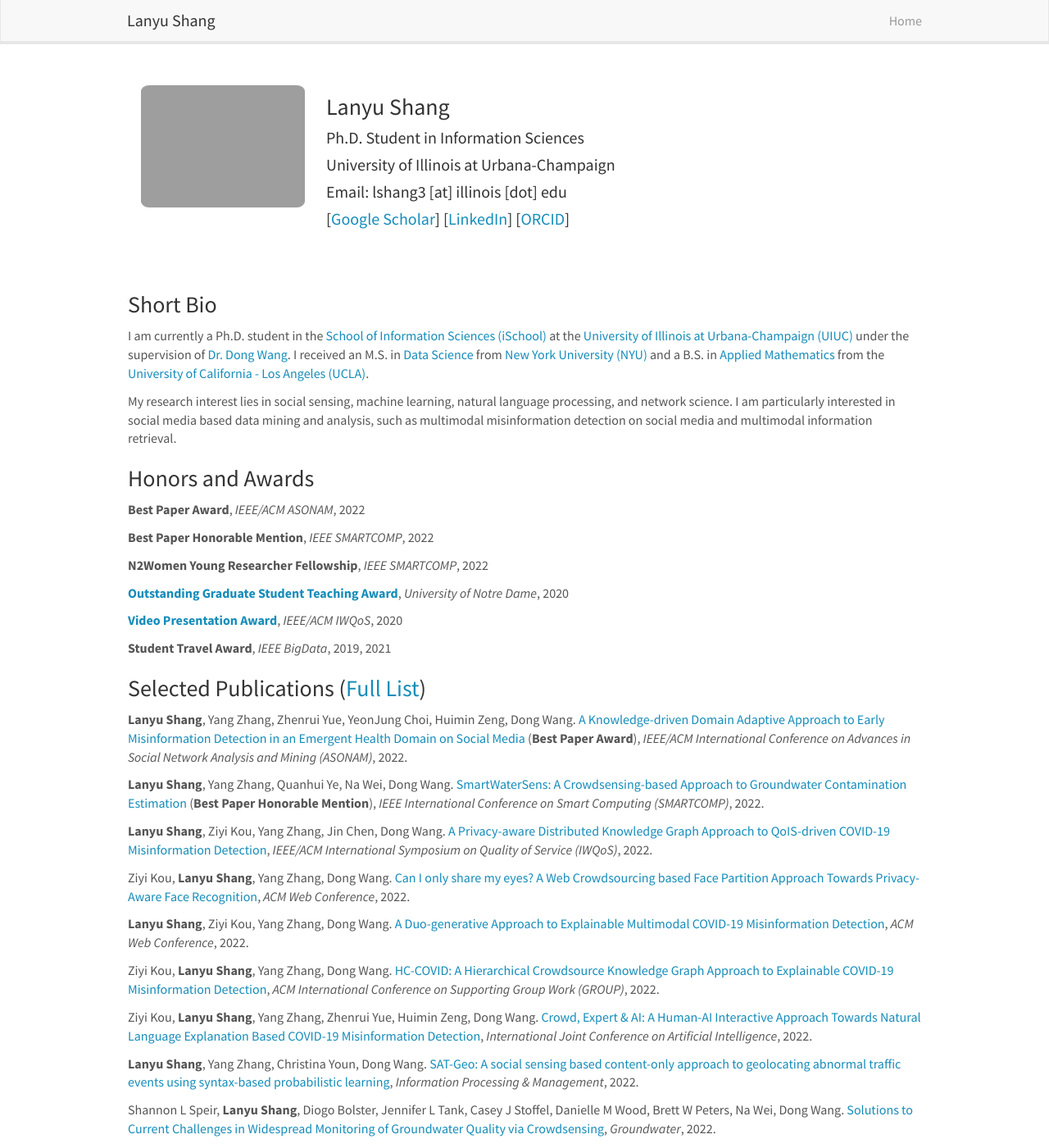
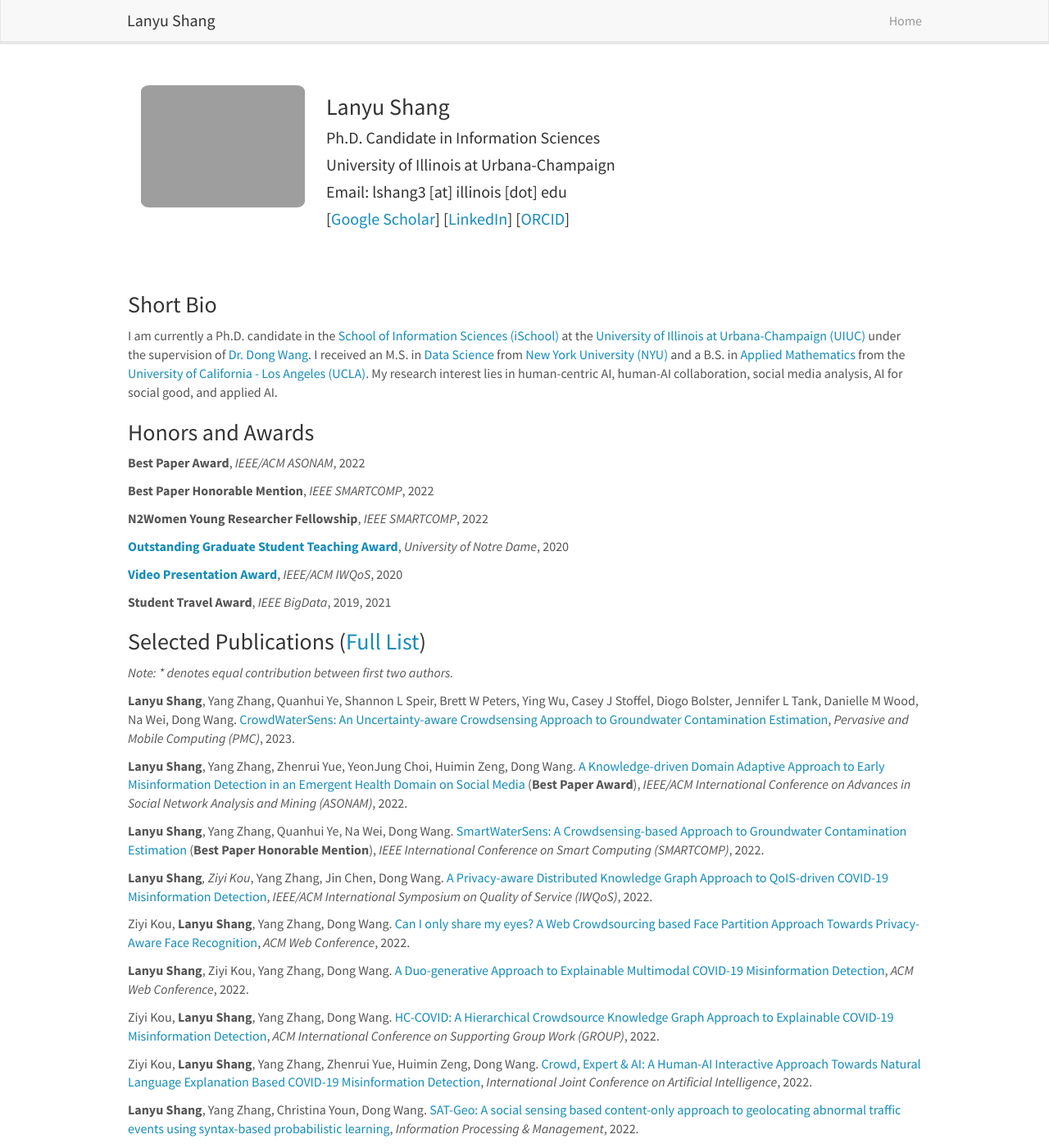
Before and after one commit to ShangLanyu/shanglanyu.github.io, a Jekyll site: the page built from _pages/home.md, in a window 1280 px wide and 1400 px high. Shown: the whole window at 82% size. Built offline with Jekyll 4.4.1, drawn with Linux system fonts in a browser that asks for light colours; nearby versions of some CDN libraries.

Commit message:
Update home.md

```diff
--- a/_pages/home.md
+++ b/_pages/home.md
@@ -15,7 +15,7 @@ permalink: /
 
 
 ### Lanyu Shang
-#### Ph.D. Student in Information Sciences
+#### Ph.D. Candidate in Information Sciences
 #### University of Illinois at Urbana-Champaign
 #### Email: lshang3 [at] illinois [dot] edu
 #### \[[Google Scholar](https://scholar.google.com/citations?user=3sxZiyQAAAAJ)\] \[[LinkedIn](https://www.linkedin.com/in/shanglanyu/)\] \[[ORCID](https://orcid.org/0000-0002-7480-6889)\]
@@ -26,9 +26,7 @@ permalink: /
 
 ### Short Bio
 
-I am currently a Ph.D. student in the [School of Information Sciences (iSchool)](https://ischool.illinois.edu/) at the [University of Illinois at Urbana-Champaign (UIUC)](https://illinois.edu/) under the supervision of [Dr. Dong Wang](https://www.wangdong.org/). I received an M.S. in [Data Science](https://cds.nyu.edu) from [New York University (NYU)](http://www.nyu.edu) and a B.S. in [Applied Mathematics](https://ww3.math.ucla.edu) from the [University of California - Los Angeles (UCLA)](https://www.ucla.edu).
-
-My research interest lies in social sensing, machine learning, natural language processing, and network science. I am particularly interested in social media based data mining and analysis, such as multimodal misinformation detection on social media and multimodal information retrieval.
+I am currently a Ph.D. candidate in the [School of Information Sciences (iSchool)](https://ischool.illinois.edu/) at the [University of Illinois at Urbana-Champaign (UIUC)](https://illinois.edu/) under the supervision of [Dr. Dong Wang](https://www.wangdong.org/). I received an M.S. in [Data Science](https://cds.nyu.edu) from [New York University (NYU)](http://www.nyu.edu) and a B.S. in [Applied Mathematics](https://ww3.math.ucla.edu) from the [University of California - Los Angeles (UCLA)](https://www.ucla.edu). My research interest lies in human-centric AI, human-AI collaboration, social media analysis, AI for social good, and applied AI.
 
 <!-- [Department of Computer Science & Engineering](https://cse.nd.edu) at the [University of Notre Dame](https://www.nd.edu)   -->
 
@@ -50,6 +48,11 @@ My research interest lies in social sensing, machine learning, natural language
 
 
 ### Selected Publications ([Full List](https://scholar.google.com/citations?user=3sxZiyQAAAAJ))
+_Note: * denotes equal contribution between first two authors._
+
+**Lanyu Shang**, Yang Zhang, Quanhui Ye, Shannon L Speir, Brett W Peters, Ying Wu, Casey J Stoffel, Diogo Bolster, Jennifer L Tank, Danielle M Wood, Na Wei, Dong Wang.
+[CrowdWaterSens: An Uncertainty-aware Crowdsensing Approach to Groundwater Contamination Estimation](https://www.sciencedirect.com/science/article/abs/pii/S1574119223000469),
+_Pervasive and Mobile Computing (PMC)_, 2023.
 
 **Lanyu Shang**, Yang Zhang, Zhenrui Yue, YeonJung Choi, Huimin Zeng, Dong Wang.
 [A Knowledge-driven Domain Adaptive Approach to Early Misinformation Detection in an Emergent Health Domain on Social Media](https://ieeexplore.ieee.org/abstract/document/10068587) (**Best Paper Award**),
@@ -59,7 +62,7 @@ _IEEE/ACM International Conference on Advances in Social Network Analysis and Mi
 [SmartWaterSens: A Crowdsensing-based Approach to Groundwater Contamination Estimation](https://ieeexplore.ieee.org/document/9821065) (**Best Paper Honorable Mention**),
 _IEEE International Conference on Smart Computing (SMARTCOMP)_, 2022.
 
-**Lanyu Shang**, Ziyi Kou, Yang Zhang, Jin Chen, Dong Wang.
+**Lanyu Shang***, Ziyi Kou*, Yang Zhang, Jin Chen, Dong Wang.
 [A Privacy-aware Distributed Knowledge Graph Approach to QoIS-driven COVID-19 Misinformation Detection](https://ieeexplore.ieee.org/document/9812879),
 _IEEE/ACM International Symposium on Quality of Service (IWQoS)_, 2022.
 
```
